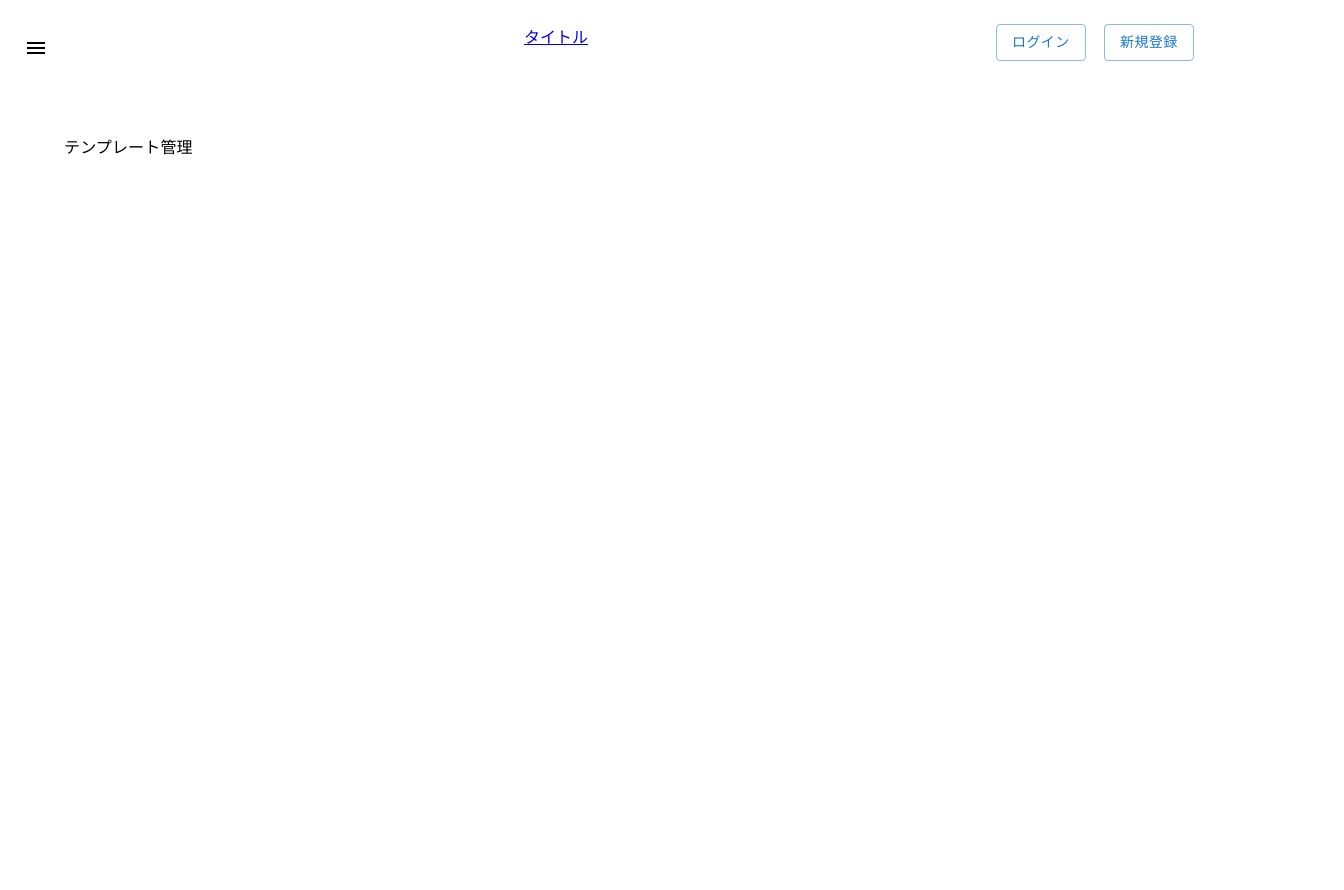
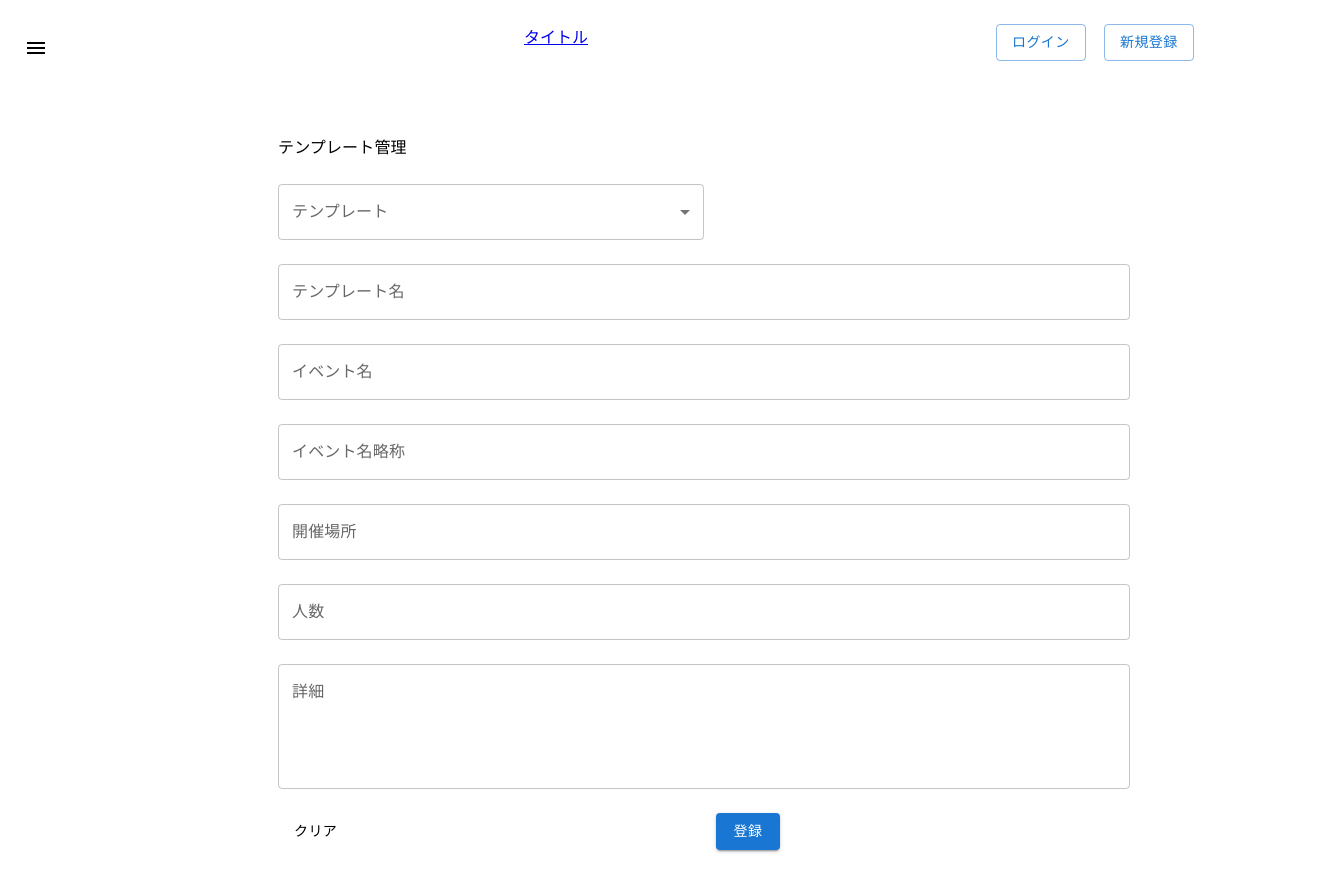
Before and after one commit to ke-kishimoto/opencourt-frontend, a React (Create React App) app: page /templateManagement in a window 1280 px wide. Shown: the whole page, 1344 px wide, since content can reach past the window. Before the commit the page ends 800 px from the top, so only its background shows below. Built offline with nearby package versions, Linux system fonts and the light colour scheme.

Commit message:
テンプレート管理作成

```diff
--- a/src/pages/TemplateManagement.js
+++ b/src/pages/TemplateManagement.js
@@ -3,15 +3,111 @@ import InputLabel from '@mui/material/InputLabel';
 import MenuItem from '@mui/material/MenuItem';
 import FormControl from '@mui/material/FormControl';
 import Select from '@mui/material/Select';
+import TextField from '@mui/material/TextField';
 import Typography from '@mui/material/Typography';
+import { useState, useEffect } from 'react';
+import Button from '@mui/material/Button';
+import Container from '@mui/material/Container';
 
 const TemplateManagement = () => {
+
+	const [templates, setTemplates] = useState([]);
+
+	useEffect(() => {
+		setTemplates([
+			{id: 1, templateName: 'テンプレート名1'},
+		])
+	}, [])
+
   return (
-		<Grid container spacing={3} margin={5}>
-			<Grid item xs={12}>
-				<Typography>テンプレート管理</Typography>
+		<Container maxWidth={'md'}>
+
+			<Grid container spacing={3} margin={5} >
+				<Grid item xs={12}>
+					<Typography>テンプレート管理</Typography>
+				</Grid>
+				<Grid item xs={12}>
+				<FormControl sx={{ width: '50%' }}>
+						<InputLabel>テンプレート</InputLabel>
+						<Select
+							required
+							name="template"
+							label="テンプレート"
+						>
+							{templates.map(e => {
+								return (
+									<MenuItem
+										value={e.id}
+										key={e.id}
+									>
+										{e.templateName}
+									</MenuItem>
+								);
+							})}
+						</Select>
+					</FormControl>
+				</Grid>
+				<Grid item xs={12}>
+					<TextField
+						fullWidth
+						label="テンプレート名"
+						variant="outlined"
+					/>
+				</Grid>
+				<Grid item xs={12}>
+					<TextField
+						fullWidth
+						label="イベント名"
+						variant="outlined"
+					/>
+				</Grid>
+				<Grid item xs={12}>
+					<TextField
+						fullWidth
+						label="イベント名略称"
+						variant="outlined"
+					/>
+				</Grid>
+				<Grid item xs={12}>
+					<TextField
+						fullWidth
+						label="開催場所"
+						variant="outlined"
+					/>
+				</Grid>
+				<Grid item xs={12}>
+					<TextField
+						fullWidth
+						type="number"
+						label="人数"
+						variant="outlined"
+					/>
+				</Grid>
+				<Grid item xs={12}>
+					<TextField
+						fullWidth
+						multiline
+						rows={4}
+						label="詳細"
+						variant="outlined"
+					/>
+				</Grid>
+				<Grid item xs={6}>
+					<Button
+							variant="outline"
+						>
+							クリア
+							</Button>
+					</Grid>
+				<Grid item xs={6}>
+					<Button
+							variant="contained"
+						>
+							登録
+							</Button>
+					</Grid>
 			</Grid>
-		</Grid>
+		</Container>
 	)
 }
 
```
